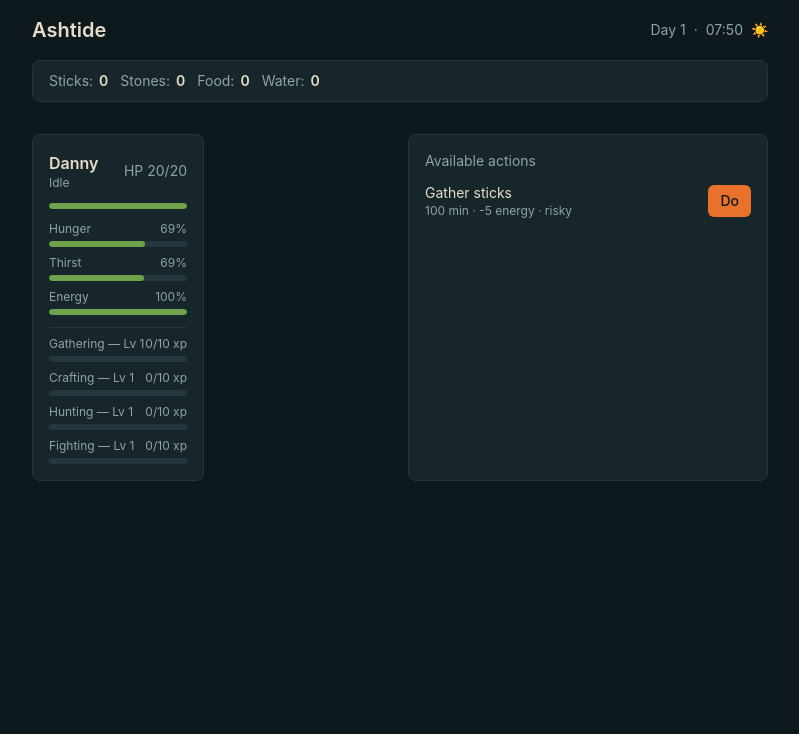
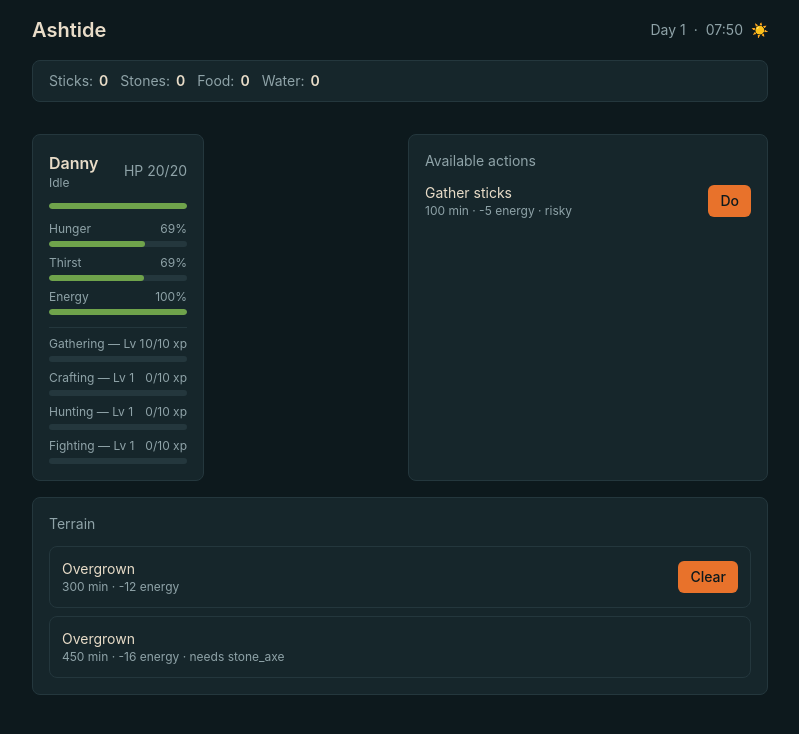
Before and after one commit to DannySF01/ashtide, a React (Vite) app: page / in a window 1280 px wide. Shown: the top 734 px of the page, without its empty margins (240-1039 px from the left). Built offline with nearby package versions, Linux system fonts and the light colour scheme.

Commit message:
feat: terrain plot ui

```diff
--- a/src/game/data/plots.json
+++ b/src/game/data/plots.json
@@ -3,7 +3,6 @@
     "id": "plot_right_1",
     "state": "wild",
     "clearing": { "durationTicks": 30, "energyCost": 12 },
-    "leveling": { "durationTicks": 20, "energyCost": 8 },
     "riskBaseChance": 0.15,
     "resourceRewardRange": { "sticks": [2, 4] }
   },
@@ -15,7 +14,6 @@
       "energyCost": 16,
       "toolRequired": "stone_axe"
     },
-    "leveling": { "durationTicks": 25, "energyCost": 10 },
     "riskBaseChance": 0.25,
     "resourceRewardRange": { "sticks": [3, 6], "stones": [1, 2] }
   }
--- a/src/game/loader.ts
+++ b/src/game/loader.ts
@@ -132,7 +132,7 @@ export function loadEnemies(): Record<string, Enemy> {
  *
  */
 
-const PLOT_STATES: PlotState[] = ["wild", "clearing", "cleared", "built"];
+const PLOT_STATES: PlotState[] = ["wild", "cleared", "built"];
 
 function isPlotState(value: string): value is PlotState {
   return (PLOT_STATES as string[]).includes(value);
--- a/src/game/state/initialState.ts
+++ b/src/game/state/initialState.ts
@@ -1,3 +1,4 @@
+import { loadPlots } from "../loader";
 import type { GameState, Character } from "./types";
 
 function createInitialCharacter(): Character {
@@ -39,5 +40,6 @@ export function createInitialState(seed: string): GameState {
       water: 0,
     },
     characters: [createInitialCharacter()],
+    plots: Object.values(loadPlots()),
   };
 }
--- a/src/game/state/store.ts
+++ b/src/game/state/store.ts
@@ -9,6 +9,7 @@ import type { TaskDefinition } from "../systems/tasks";
 import type { Enemy } from "../systems/combat";
 import { loadEnemies } from "../loader";
 import { advanceGameLoop } from "../systems/gameLoop";
+import { clearPlot } from "../systems/terrain";
 
 /** How much real time one game tick takes. Tune this for pacing. */
 export const MS_PER_TICK = 1000;
@@ -39,6 +40,7 @@ interface GameStore {
     pickEnemy?: (rng: SeededRandom) => Enemy,
   ) => void;
   tick: (nowMs: number) => void;
+  clearPlotAction: (plotId: string) => void;
 }
 
 function describeOutcome(
@@ -200,4 +202,23 @@ export const useGameStore = create<GameStore>((set, get) => ({
       },
     });
   },
+
+  clearPlotAction: (plotId: string) => {
+    const { state, rng } = get();
+    const plot = state.plots.find((p) => p.id === plotId);
+    if (!plot || plot.state !== "wild") return;
+
+    try {
+      const result = clearPlot(plot, state.resources, rng, undefined);
+      set({
+        state: {
+          ...state,
+          resources: result.resources,
+          plots: state.plots.map((p) => (p.id === plotId ? result.plot : p)),
+        },
+      });
+    } catch {
+      // tool requirement not met, silently ignore for now
+    }
+  },
 }));
--- a/src/game/state/types.ts
+++ b/src/game/state/types.ts
@@ -1,3 +1,5 @@
+import type { PlotDefinition } from "../systems/terrain";
+
 export interface ResourceAmounts {
   sticks: number;
   stones: number;
@@ -36,4 +38,5 @@ export interface GameState {
   hourOfDay: number; // 0 to 24
   resources: ResourceAmounts;
   characters: Character[];
+  plots: PlotDefinition[];
 }
--- a/src/game/systems/terrain.ts
+++ b/src/game/systems/terrain.ts
@@ -1,7 +1,7 @@
 import type { ResourceAmounts } from "../state/types";
 import { SeededRandom } from "../rng/seededRandom";
 
-export type PlotState = "wild" | "clearing" | "cleared" | "built";
+export type PlotState = "wild" | "cleared" | "built";
 
 export interface PlotDefinition {
   id: string;
--- a/src/ui/App.tsx
+++ b/src/ui/App.tsx
@@ -4,6 +4,7 @@ import { ActionsList } from "./panels/ActionsList";
 import { EventLog } from "./panels/EventLog";
 import { useGameClock } from "./hooks/useGameClock";
 import { TimeDisplay } from "./panels/TimeDisplay";
+import { TerrainPanel } from "./panels/TerrainPanel";
 
 export default function App() {
   useGameClock();
@@ -19,6 +20,7 @@ export default function App() {
         <CharacterPanel />
         <ActionsList />
       </div>
+      <TerrainPanel />
       <EventLog />
     </div>
   );
--- /dev/null
+++ b/src/ui/panels/TerrainPanel.tsx
@@ -0,0 +1,56 @@
+import { useGameStore } from "../../game/state/store";
+import type { PlotDefinition } from "../../game/systems/terrain";
+
+const STATE_LABELS: Record<PlotDefinition["state"], string> = {
+  wild: "Overgrown",
+  cleared: "Ready to build",
+  built: "Built",
+};
+
+function PlotCard({ plot }: { plot: PlotDefinition }) {
+  const clearPlotAction = useGameStore((s) => s.clearPlotAction);
+
+  return (
+    <div className="bg-panel border border-panel-border rounded-lg p-3 flex items-center justify-between gap-3">
+      <div>
+        <div className="text-sm text-text">{STATE_LABELS[plot.state]}</div>
+        {plot.state === "wild" && (
+          <div className="text-xs text-text-dim">
+            {plot.clearing.durationTicks * 10} min · -{plot.clearing.energyCost}{" "}
+            energy
+            {plot.clearing.toolRequired
+              ? ` · needs ${plot.clearing.toolRequired}`
+              : ""}
+          </div>
+        )}
+      </div>
+
+      {plot.state === "wild" && !plot.clearing.toolRequired && (
+        <button
+          onClick={() => clearPlotAction(plot.id)}
+          className="px-3 py-1.5 text-sm rounded-md bg-accent text-bg font-medium"
+        >
+          Clear
+        </button>
+      )}
+      {plot.state === "cleared" && (
+        <span className="text-xs text-ok">Ready</span>
+      )}
+    </div>
+  );
+}
+
+export function TerrainPanel() {
+  const plots = useGameStore((s) => s.state.plots);
+
+  return (
+    <div className="bg-panel border border-panel-border rounded-lg p-4">
+      <div className="text-sm text-text-dim mb-3">Terrain</div>
+      <div className="flex flex-col gap-2">
+        {plots.map((plot) => (
+          <PlotCard key={plot.id} plot={plot} />
+        ))}
+      </div>
+    </div>
+  );
+}
```
